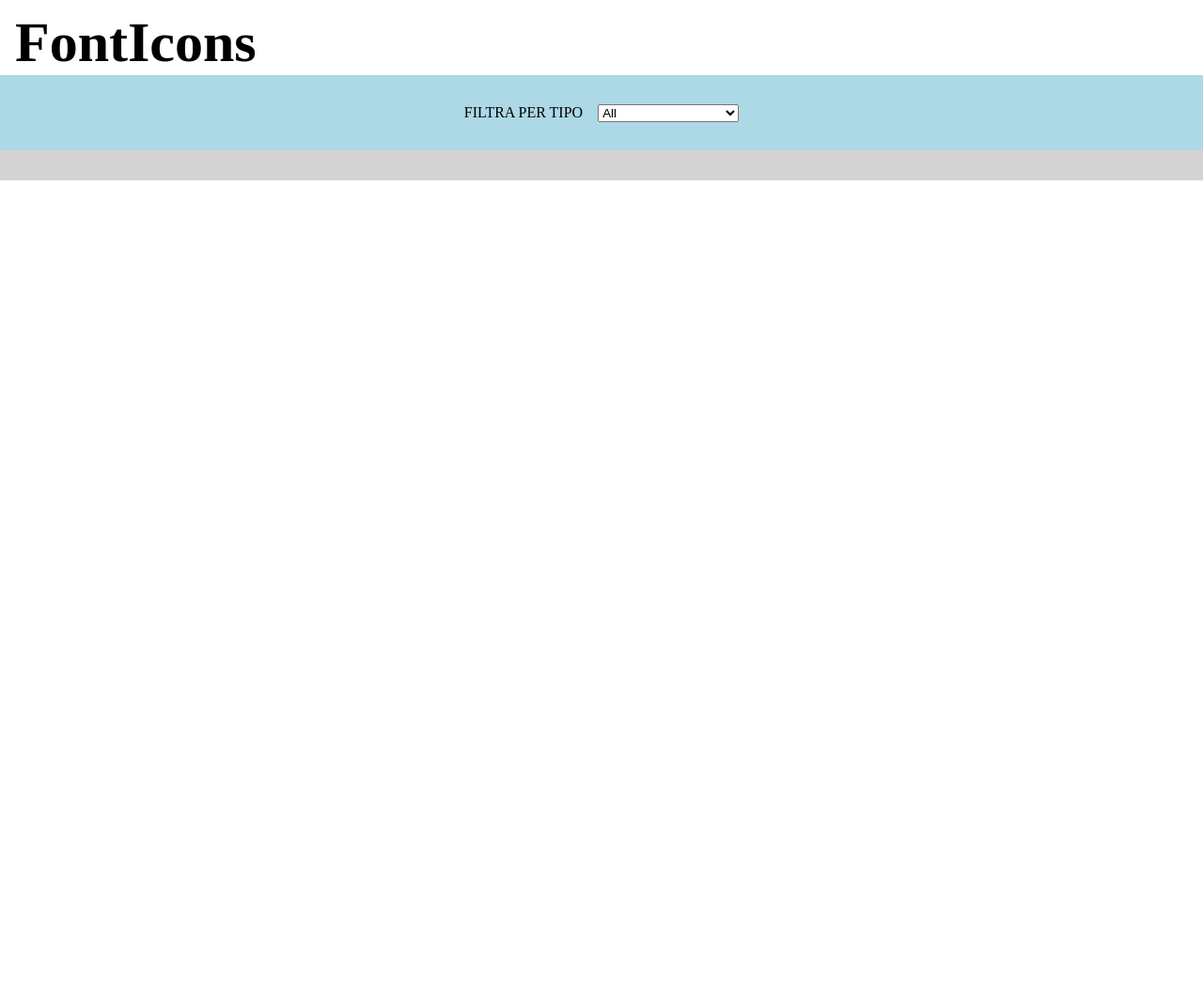
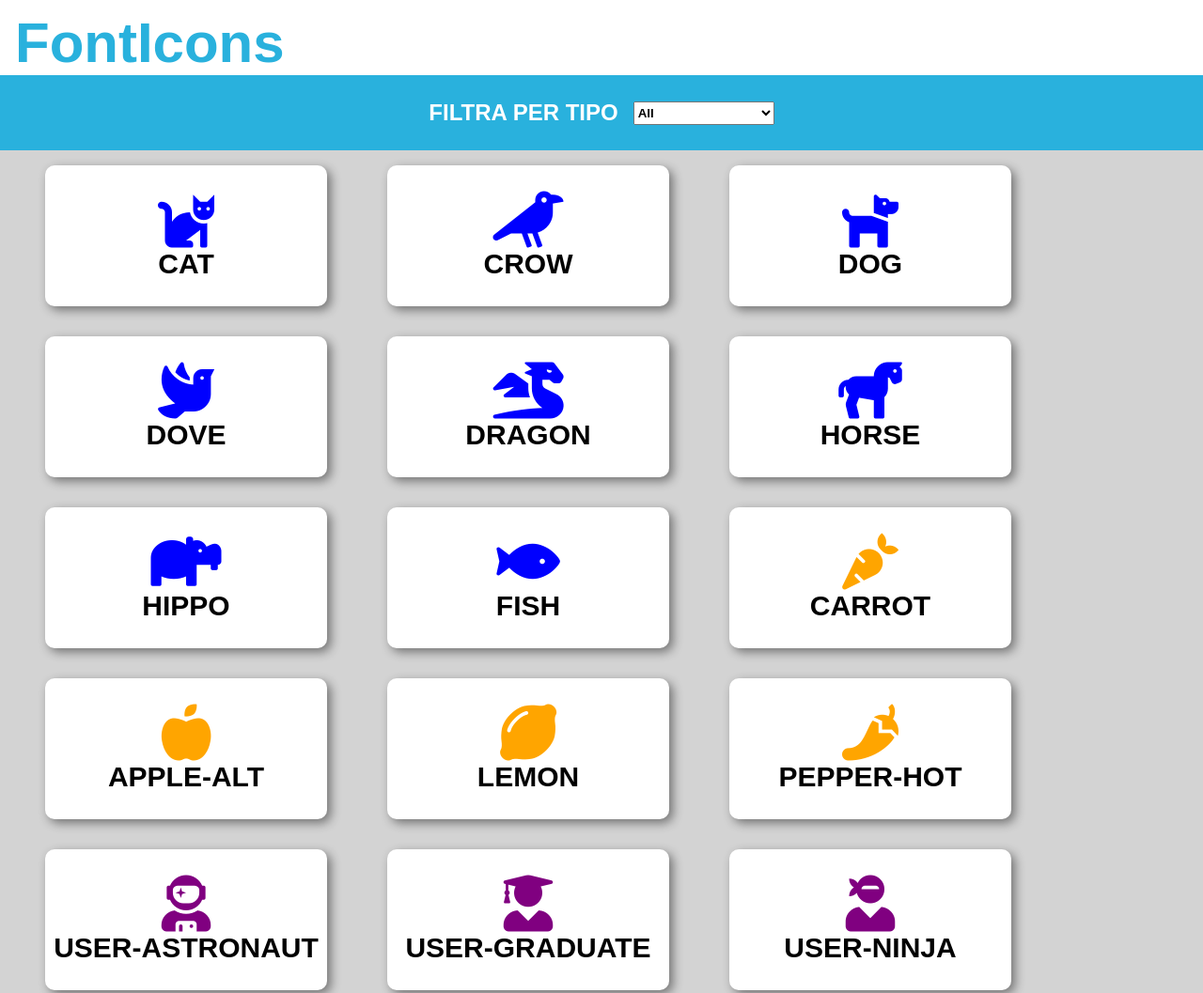
Before and after one commit to AndreiBurbulia/js-es6-icons, a plain HTML site: page index.html in a window 1280 px wide. Shown: the top 1057 px of the page at 94% size. Before the commit the page ends 800 px from the top, so only its background shows below. Drawn offline with Linux system fonts and the light colour scheme; a web font is replaced by a local one.

Commit message:
Esercizio Completo

```diff
--- a/assets/css/style.css
+++ b/assets/css/style.css
@@ -2,6 +2,11 @@
     box-sizing: border-box;
     margin: 0;
     padding: 0;
+    font-family: 'PT Sans Caption', sans-serif;
+    font-weight: bold;
+}
+body{
+    background-color: lightgray;
 }
 
 header{
@@ -10,27 +15,37 @@ header{
     font-size: 30px;
     display: flex;
     align-items: flex-end;
+    background-color: white;
+}
+header h1{
+    color: #29B1DD;
 }
 
 .selection{
     height: 80px;
-    background-color: lightblue;
+    background-color: #29B1DD;
     display: flex;
     justify-content: center;
     align-items: center;
     text-transform: uppercase;
 }
+.selection span{
+    color: white;
+    font-size: 1.5rem;
+}
 
 .selection select{
     margin-left: 1rem;
     width: 150px;
+    height: 25px;
 }
 
 .card_container {
     padding: 1rem;
-    background-color: lightgray;
+    //background-color: lightgray;
     display: flex;
     flex-wrap: wrap;
+    height: 100%;
 }
 
 .card_container .card {
--- a/assets/js/main.js
+++ b/assets/js/main.js
@@ -114,16 +114,16 @@ Milestone 2 Coloriamo le icone per tipo
 icons.forEach((icon) => {
 
     if (icon.type === "animal") {
-        icon.colorType = "blue";
+        icon.colorType = "#0000FF";
     } else if (icon.type === "vegetable") {
-        icon.colorType = "yellow";
+        icon.colorType = "#FFA500";
     } else if (icon.type === "user") {
-        icon.colorType = "purple";
+        icon.colorType = "#800080";
     }
 })
 
 console.log(icons);
-/*
+
 icons.forEach((icon) => {
     cardContainer.insertAdjacentHTML("beforeend",
         `   <div class="card">
@@ -131,10 +131,11 @@ icons.forEach((icon) => {
             <span>${icon.name}</span>
         </div>`)
 })
-*/
+
 /*
 Milestone 3 Creiamo una select con i tipi di icone e usiamola per filtrare le icone
 */
+
 const animalIcons = [], vegetableIcons = [], userIcons = [];
 
 icons.forEach((icon) => {
@@ -151,26 +152,23 @@ console.log(animalIcons);
 console.log(vegetableIcons);
 console.log(userIcons);
 
-/*
+
 function test() {
     var elemento = document.getElementById("scelta_tipologia").value;
     let stampa = [];
     if (elemento === "all") {
-        alert("all selezionato")
         stampa = icons;
     } else if (elemento === "animal") {
-        alert("animal selezionato")
         stampa = animalIcons;
     } else if (elemento === "vegetable") {
-        alert("vegetable selezionato")
         stampa = vegetableIcons;
     } else if (elemento === "user") {
-        alert("user selezionato")
         stampa = userIcons;
     }
 
-    alert("selezione fatta")
     console.log(stampa);
+
+    cardContainer.innerHTML = "";
     stampa.forEach((icon) => {
         cardContainer.insertAdjacentHTML("beforeend",
             `   <div class="card">
@@ -180,32 +178,3 @@ function test() {
     })
 
 }
-*/
-
-const selectValue = document.getElementById("scelta_tipologia");
-
-selectValue.addEventListener("change", () => {
-    const valore = selectValue.value;
-    console.log(valore);
-
-    let stampa = [];
-    if (valore === "all") {
-        stampa = icons;
-    } else if (valore === "animal") {
-        stampa = animalIcons;
-    } else if (valore === "vegetable") {
-        stampa = vegetableIcons;
-    } else if (valore === "user") {
-        stampa = userIcons;
-    }
-    console.log(stampa);
-    stampa.forEach((icon) => {
-        cardContainer.insertAdjacentHTML("beforeend",
-            `   <div class="card">
-            <i class="${icon.family} ${icon.prefix}${icon.name}" style = "color: ${icon.colorType}"></i>
-            <span>${icon.name}</span>
-        </div>`)
-    })
-
-
-})
--- a/index.html
+++ b/index.html
@@ -6,6 +6,10 @@
     <meta http-equiv="X-UA-Compatible" content="IE=edge">
     <meta name="viewport" content="width=device-width, initial-scale=1.0">
     <title>Icon Js</title>
+
+    <!-- Google Fonts -->
+    <link rel="preconnect" href="https://fonts.gstatic.com">
+    <link href="https://fonts.googleapis.com/css2?family=PT+Sans+Caption&display=swap" rel="stylesheet">
 
     <!-- Font Awensome -->
     <link rel="stylesheet" href="https://cdnjs.cloudflare.com/ajax/libs/font-awesome/5.15.3/css/all.min.css" integrity="sha512-iBBXm8fW90+nuLcSKlbmrPcLa0OT92xO1BIsZ+ywDWZCvqsWgccV3gFoRBv0z+8dLJgyAHIhR35VZc2oM/gI1w==" crossorigin="anonymous" />
@@ -24,9 +28,9 @@
 
         <div class="selection">
             <span>filtra per tipo</span>
-            <form action="">
+            <form action="scelta">
 
-                <select name="scelta_tipologia" id="scelta_tipologia">
+                <select onchange="test()" name="scelta_tipologia" id="scelta_tipologia">
                     <option value="all">All</option>
                     <option value="animal">Animals</option>
                     <option value="vegetable">Vegetable</option>
```
